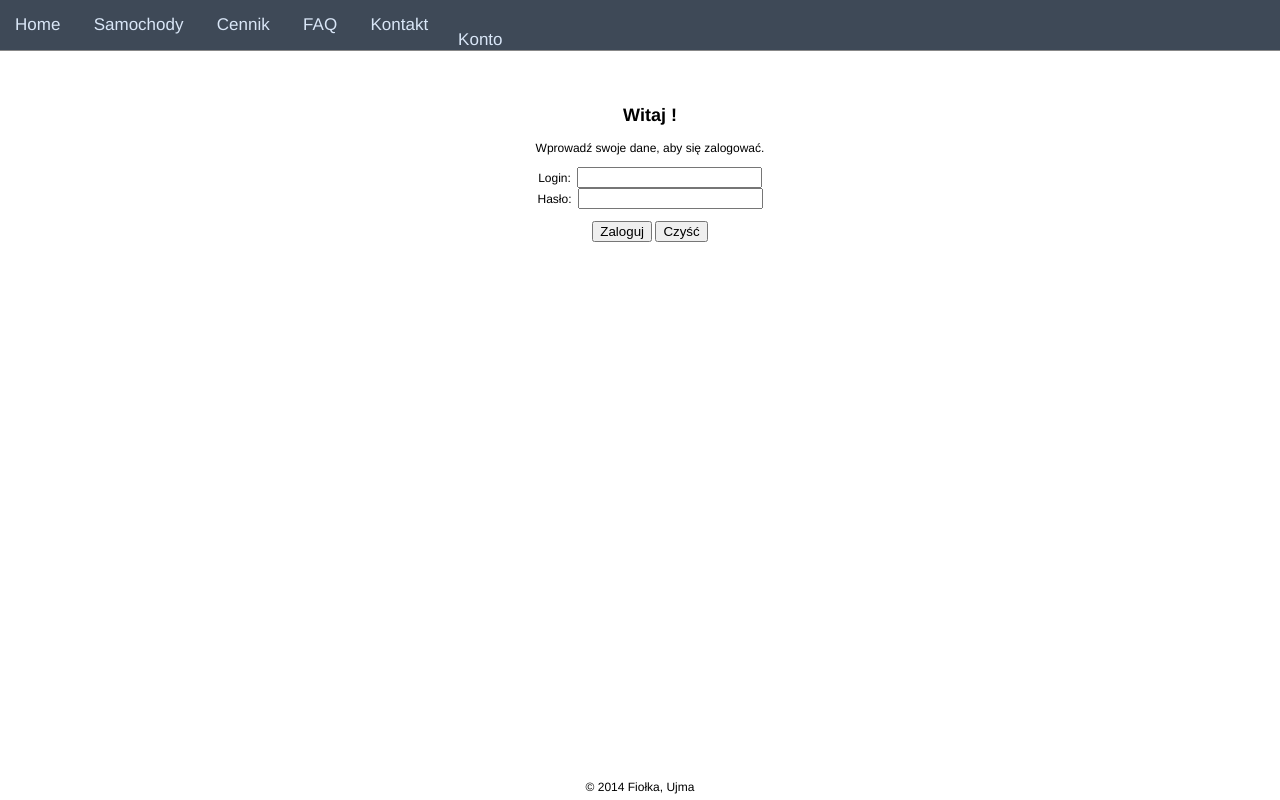
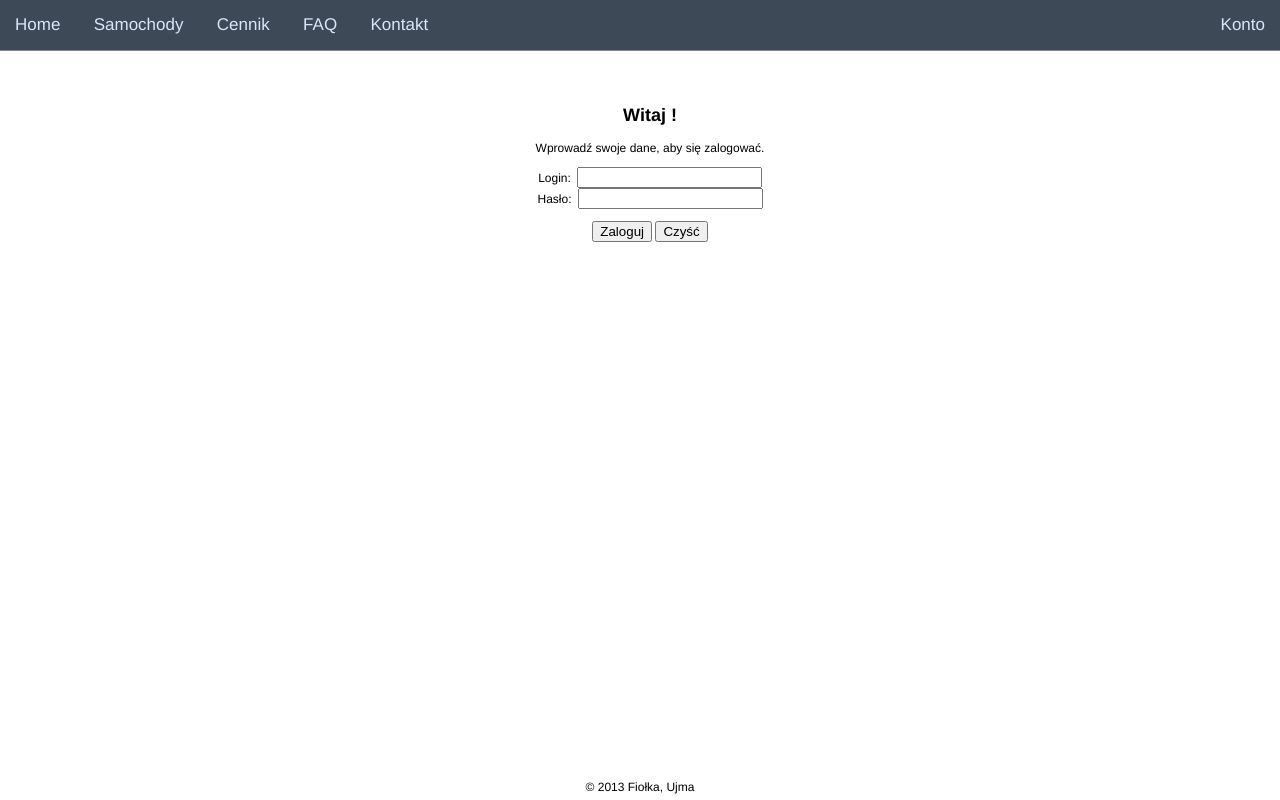
Before and after one commit to Sylvco/PO-wypozyczalnia, a PHP site: page / in a window 1280 px wide. Run offline with PHP 8.4, Linux system fonts and the light colour scheme.

Commit message:
new index.html with style

```diff
--- a/index.html
+++ b/index.html
@@ -4,7 +4,7 @@
 
 <head>
 	<meta charset="utf-8">
-	<title>Wypożyczalnia Inc.</title>
+	<title>Klub fitness</title>
 
 	<meta name="description" content="Strona wypożyczalni">
 
@@ -25,8 +25,8 @@
 			<span><a href="samochody.html">Samochody</a></span>
 			<span><a href="cennik.html">Cennik</a></span>
 			<span><a href="faq.html">FAQ</a></span>
-			<span><a href="kontakt.html">Kontakt</a></span>
-			<span><a id="aliged_right_menu_item" href="konto.html">Konto</a></span>
+			<span><a href="kontakt.php">Kontakt</a></span>
+			<span id="aliged_right_menu_item"><a href="konto.html">Konto</a></span>
 		</div>
 
 	</nav>
@@ -38,7 +38,7 @@
 		<div id="formularz_logowania">
 			<h2>Witaj <?php echo $_POST['login'];?>!</h2>
 			<p>Wprowadź swoje dane, aby się zalogować.</p>
-			<form action="login.php" method="post">
+			<form action="" method="post">
 				<p>
 					Login:&ensp;<input type="text" name="login" id="login" required><br>
 					Hasło:&ensp;<input type="password" name="haslo" required>
@@ -50,7 +50,7 @@
 	</div>
 
 	<footer class="down">
-		&copy; 2014 Fiołka, Ujma
+		&copy; 2013 Fiołka, Ujma
 		</footer>
 
 </body>
--- a/style.css
+++ b/style.css
@@ -61,8 +61,7 @@ margin-top: 80px;
 }
 
 #aliged_right_menu_item{
-  position: absolute;
-  text-align: right;
+  float: right;
 }
 
 /* strona logowania */
```
